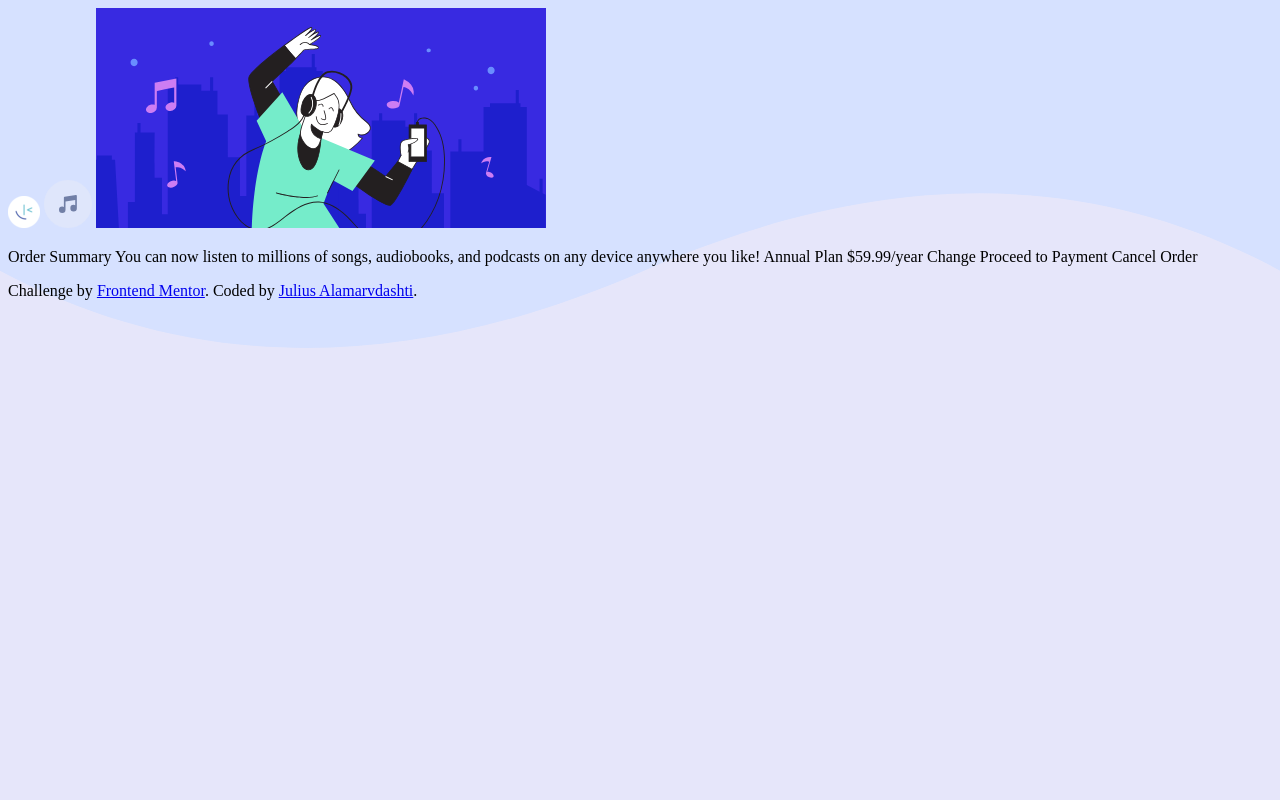
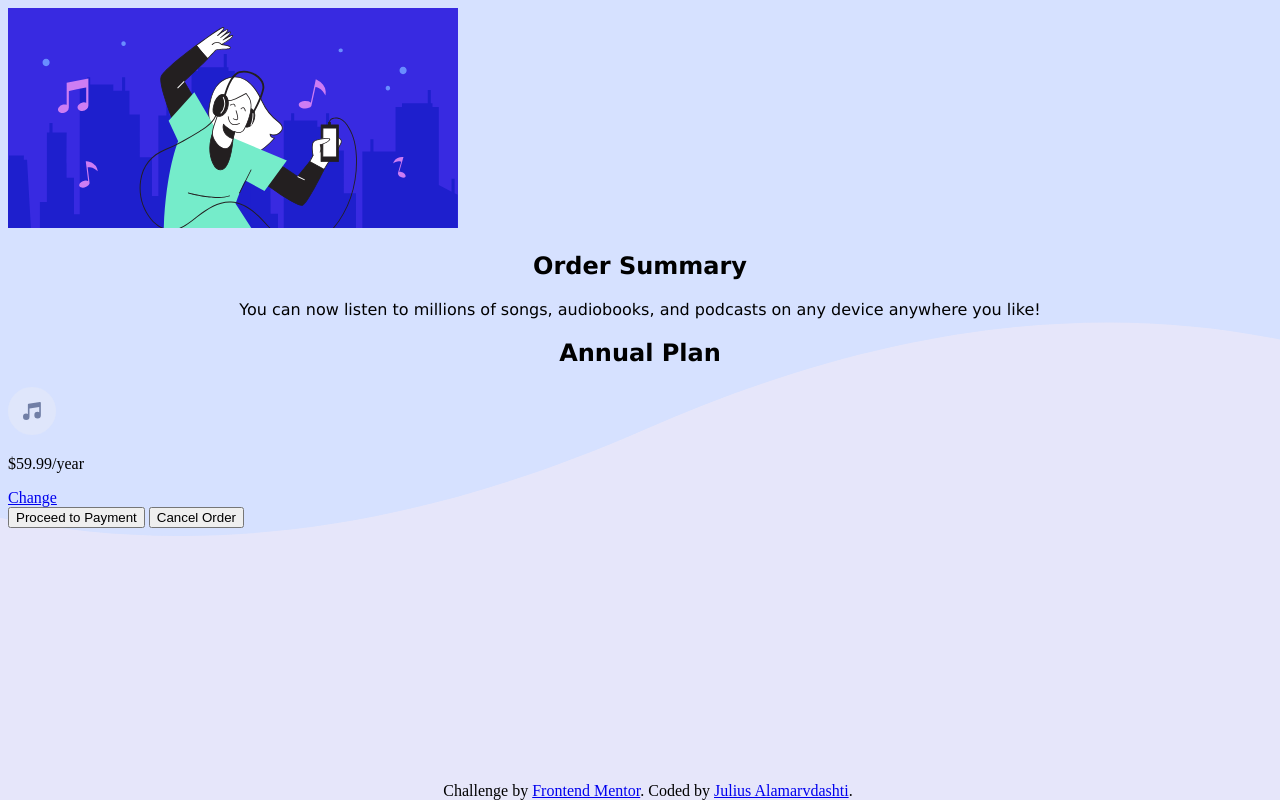
Before and after one commit to Julius-88/first.challenge, a plain HTML site: page index.html in a window 1280 px wide. Drawn offline with Linux system fonts and the light colour scheme.

Commit message:
aligned all the text to where they are suppose to be, with corresponding container

```diff
--- a/index.css
+++ b/index.css
@@ -1,4 +1,3 @@
-/*No idea what the background color should be to match the picture. Lavender is the closest one I can think of.*/
 body{
     background-image: url("/images/pattern-background-desktop.svg");
     background-position: center;
@@ -7,3 +6,25 @@ body{
     background-size: cover;
     background-color:lavender;
 }
+
+.title{
+    text-align: center;
+    font-family:Verdana, Geneva, Tahoma, sans-serif;
+}
+
+.text{
+    text-align: center;
+    font-family: Verdana, Geneva, Tahoma, sans-serif;
+}
+
+.title2{
+    text-align: center;
+    font-family:Verdana, Geneva, Tahoma, sans-serif;
+}
+
+.footer{
+    position: fixed;
+    bottom: 0%;
+    text-align: center;
+    width: 100%;
+}
--- a/index.html
+++ b/index.html
@@ -6,31 +6,44 @@
   <meta name="viewport" content="width=device-width, initial-scale=1.0">
   <!-- displays site properly based on user's device -->
   <link rel="stylesheet" href="/index.css">
-  <link rel="icon" type="image/png" sizes="32x32" href="./images/favicon-32x32.png">
+
 
   <title>Frontend Mentor | Order summary card</title>
 
 </head>
 
 <body>
-  <img class="firstP" src="/images/favicon-32x32.png" alt="">
-  <img src="/images/icon-music.svg" alt="" class="secondP">
-  <img src="/images/illustration-hero.svg" alt="An Illustration of a girl listening to music and dancing"
-    class="thirdP">
-  <p>
-    Order Summary
-    You can now listen to millions of songs, audiobooks, and podcasts on any
-    device anywhere you like!
-    Annual Plan
-    $59.99/year
-    Change
-    Proceed to Payment
-    Cancel Order
-  </p>
-  <div class="attribution">
+
+
+
+  <div class="main">
+    <section>
+      <img class="thirdP" src="/images/illustration-hero.svg"
+        alt="An Illustration of a girl listening to music and dancing">
+      <h1 class="title">Order Summary</h1>
+      <p class="text">You can now listen to millions of songs, audiobooks, and podcasts on any
+        device anywhere you like!</p>
+
+    </section>
+    <section>
+      <h2 class="title2">Annual Plan</h2>
+
+      <img src="/images/icon-music.svg" alt="" class="secondP">
+      <p class="text2">$59.99/year</p>
+      <a href="#">Change</a>
+
+
+    </section>
+
+    <button>Proceed to Payment</button>
+    <button>Cancel Order</button>
+
+  </div>
+
+  <footer class="footer">
     Challenge by <a href="https://www.frontendmentor.io?ref=challenge" target="_blank">Frontend Mentor</a>.
     Coded by <a href="#">Julius Alamarvdashti</a>.
-  </div>
+  </footer>
 </body>
 
 </html>
```
